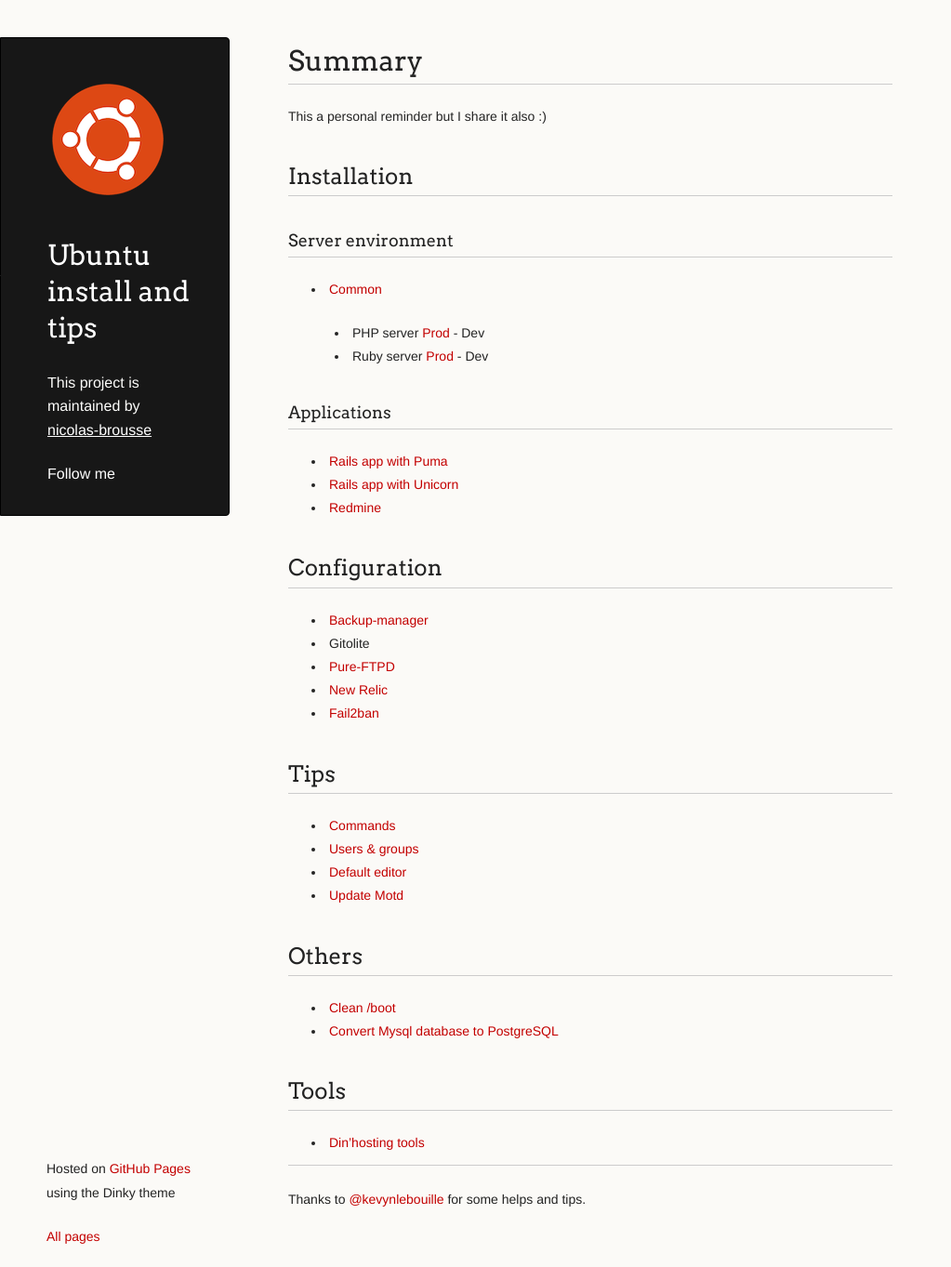
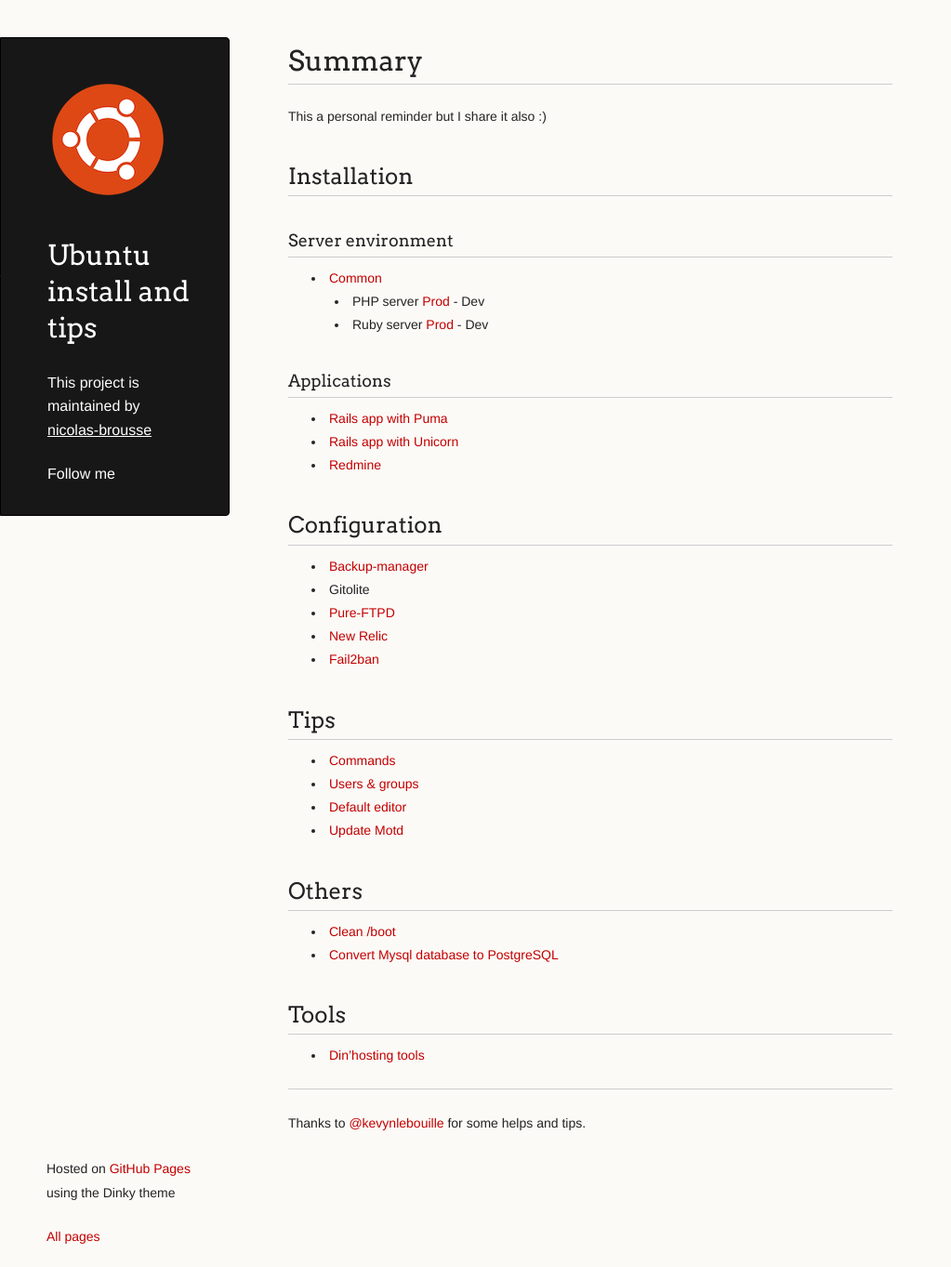
Before and after one commit to nicolas-brousse/ubuntu-install-and-tips, a Jekyll site: the page built from index.md, in a window 1280 px wide and 1363 px high. Shown: the whole window at 93% size, without its empty margins (0-1023 px from the left). Built offline with Jekyll 4.4.1, drawn with Linux system fonts in a browser that asks for light colours; Markdown is read by kramdown in place of the engine named in the settings; comment, search, counter and statistics services are not loaded.

Commit message:
Debug css

```diff
--- a/assets/css/styles.css
+++ b/assets/css/styles.css
@@ -42,7 +42,11 @@
   margin:36px 0 10px;
 }
 
-p, ul, ol, table, dl {
+ul, ol {
+  margin:0 0 22px;
+}
+
+p, table, dl {
   margin:22px 0 10px;
 }
 
```
